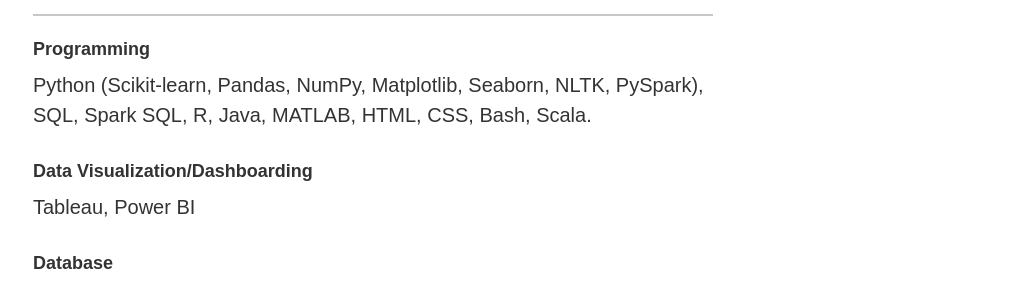
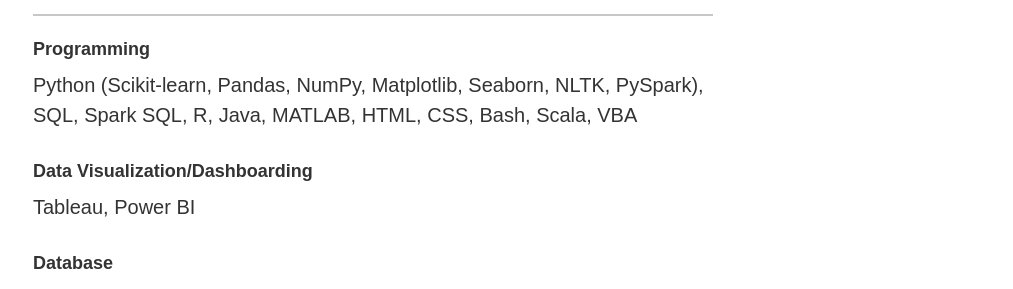
Before and after one commit to ttariqaziz/ttariqaziz.github.io, a Jekyll site: the page built from index.html, in a window 1280 px wide and 900 px high, scrolled down 2570 px. Shown: the part 186-475 px from the top of the window, without its empty margins (267-1280 px from the left). Built offline with Jekyll 4.4.1, drawn with Linux system fonts in a browser that asks for light colours.

Commit message:
Update skills.yml

```diff
--- a/_data/skills.yml
+++ b/_data/skills.yml
@@ -1,7 +1,7 @@
 # Skills
 # Programming
 - skill: Programming
-  description: Python (Scikit-learn, Pandas, NumPy, Matplotlib, Seaborn, NLTK, PySpark), SQL, Spark SQL, R, Java, MATLAB, HTML, CSS, Bash, Scala.
+  description: Python (Scikit-learn, Pandas, NumPy, Matplotlib, Seaborn, NLTK, PySpark), SQL, Spark SQL, R, Java, MATLAB, HTML, CSS, Bash, Scala, VBA
 
 # Dashboard
 - skill: Data Visualization/Dashboarding
```
